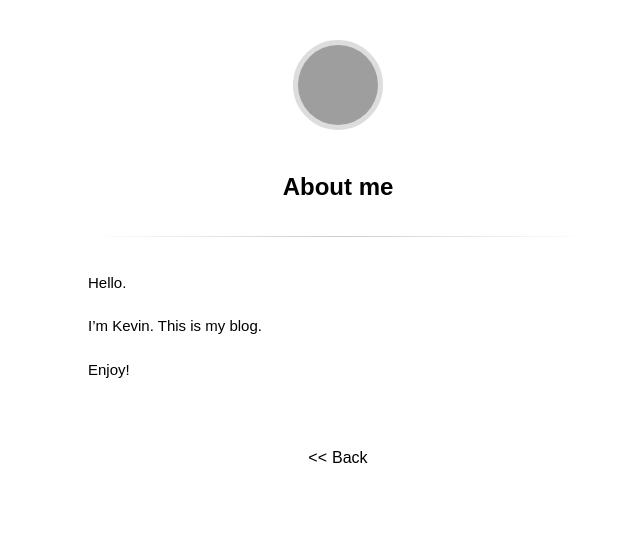
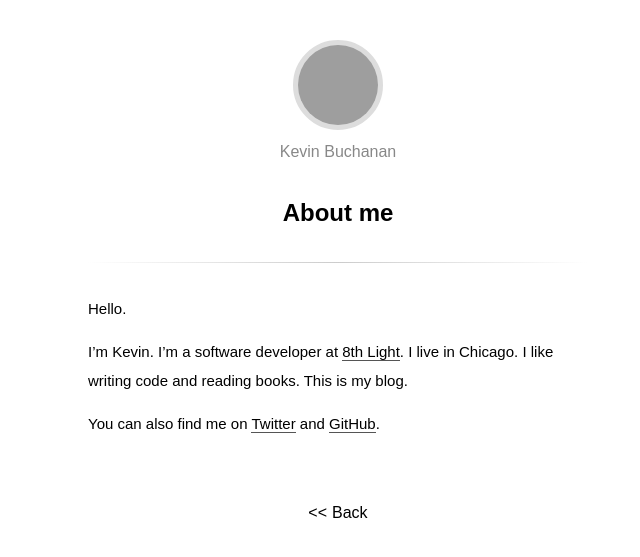
Before and after one commit to kevbuchanan/kevbuchanan.github.io, a Jekyll site: the page built from about.md, in a window 1280 px wide. Shown: the top 557 px of the page, without its empty margins (302-942 px from the left). Built offline with Jekyll 4.4.1, drawn with Linux system fonts in a browser that asks for light colours; some web fonts are replaced; Markdown is read by kramdown in place of the engine named in the settings; grey boxes are pictures that could not be loaded.

Commit message:
Add name

```diff
--- a/_includes/header.html
+++ b/_includes/header.html
@@ -11,6 +11,7 @@
 	<a href="{{ link | prepend: site.baseurl }}">
 		<img src="http://www.gravatar.com/avatar/{{ site.author_gravatar }}.png?s=80" class="gravatar">
 	</a>
+  <p class="name">Kevin Buchanan</p>
 	<span class="logo-prompt">{{ prompt }}</span>
 
 </aside>
--- a/_sass/main.scss
+++ b/_sass/main.scss
@@ -1,3 +1,7 @@
+.name {
+  color: #888;
+  margin: 0.5em;
+}
 body {
   font-family: 'Fira Sans', sans-serif;
   padding: 20px;
@@ -132,7 +136,7 @@ span[data-note] {
     box-sizing: border-box;
     &:hover,
     &:focus {
-      background: #2980B9;
+      background: #468966;
     }
     &:hover + .logo-prompt,
     &:focus + .logo-prompt {
--- a/about.md
+++ b/about.md
@@ -4,6 +4,9 @@ title: About me
 
 Hello.
 
-I'm Kevin. This is my blog.
+I'm Kevin.
+I'm a software developer at [8th Light](https://8thlight.com).
+I live in Chicago. I like writing code and reading books.
+This is my blog.
 
-Enjoy!
+You can also find me on [Twitter](https://twitter.com/kevinbuch_) and [GitHub](https://github.com/kevinbuch).
```
Also changed, not shown: README.md, 15 other files.
